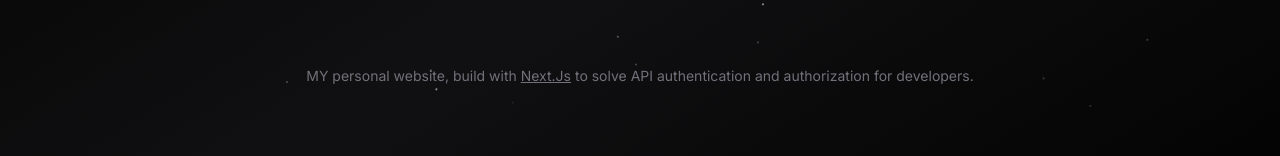
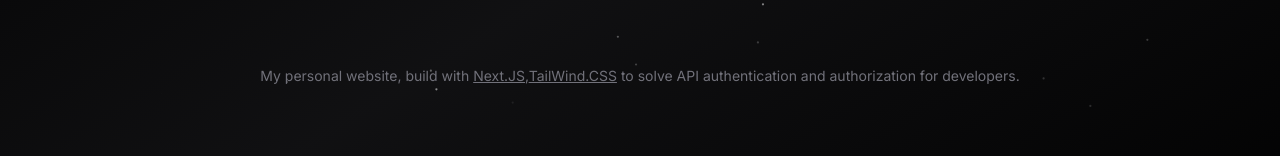
Before and after one commit to thiagonunes85/nextjs-portfolio-pageview-counter, a Next.js app: page / in a window 1280 px wide. Shown: the part 463-619 px from the top of the page. Built offline with nearby package versions, Linux system fonts and the light colour scheme; no server answers; what tailwindcss-debug-screens would draw is missing.

Commit message:
Update page.tsx

```diff
--- a/app/page.tsx
+++ b/app/page.tsx
@@ -36,13 +36,20 @@ export default function Home() {
       <div className="my-16 text-center animate-fade-in">
 
         <h2 className="text-sm text-zinc-500 ">
-          MY personal website, build with{" "}
+          My personal website, build with{" "}
           <Link
             target="_blank"
             href="https://nextjs.org/"
             className="underline duration-500 hover:text-zinc-300"
           >
-            Next.Js
+            Next.JS
+          </Link>,
+          <Link
+            target="_blank"
+            href="https://tailwindcss.com/"
+            className="underline duration-500 hover:text-zinc-300"
+          >
+            TailWind.CSS
           </Link> to solve API authentication and authorization for developers.
         </h2>
 
```
